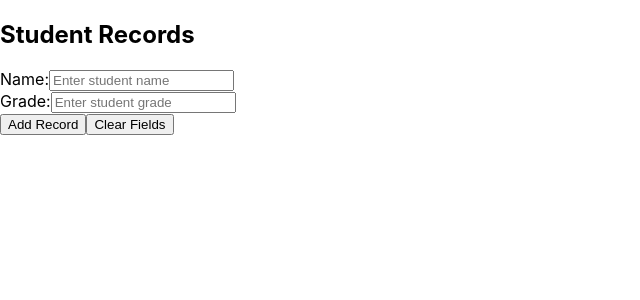
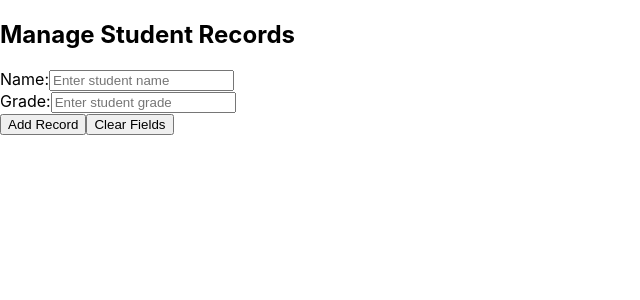
Before and after one commit to lovepreetrandhawa/StudentRecords, a React (Create React App) app: page / in a window 1280 px wide. Shown: the top 300 px of the page, without its empty margins (0-640 px from the left). Built offline with nearby package versions, Linux system fonts and the light colour scheme.

Commit message:
Update App.js

```diff
--- a/src/App.js
+++ b/src/App.js
@@ -15,7 +15,7 @@ const StudentRecords = () => {
 
   return (
     <div className="container">
-      <h2>Student Records</h2>
+      <h2>Manage Student Records</h2>
       <label htmlFor="name">Name:</label>
       <input
         type="text"
```
